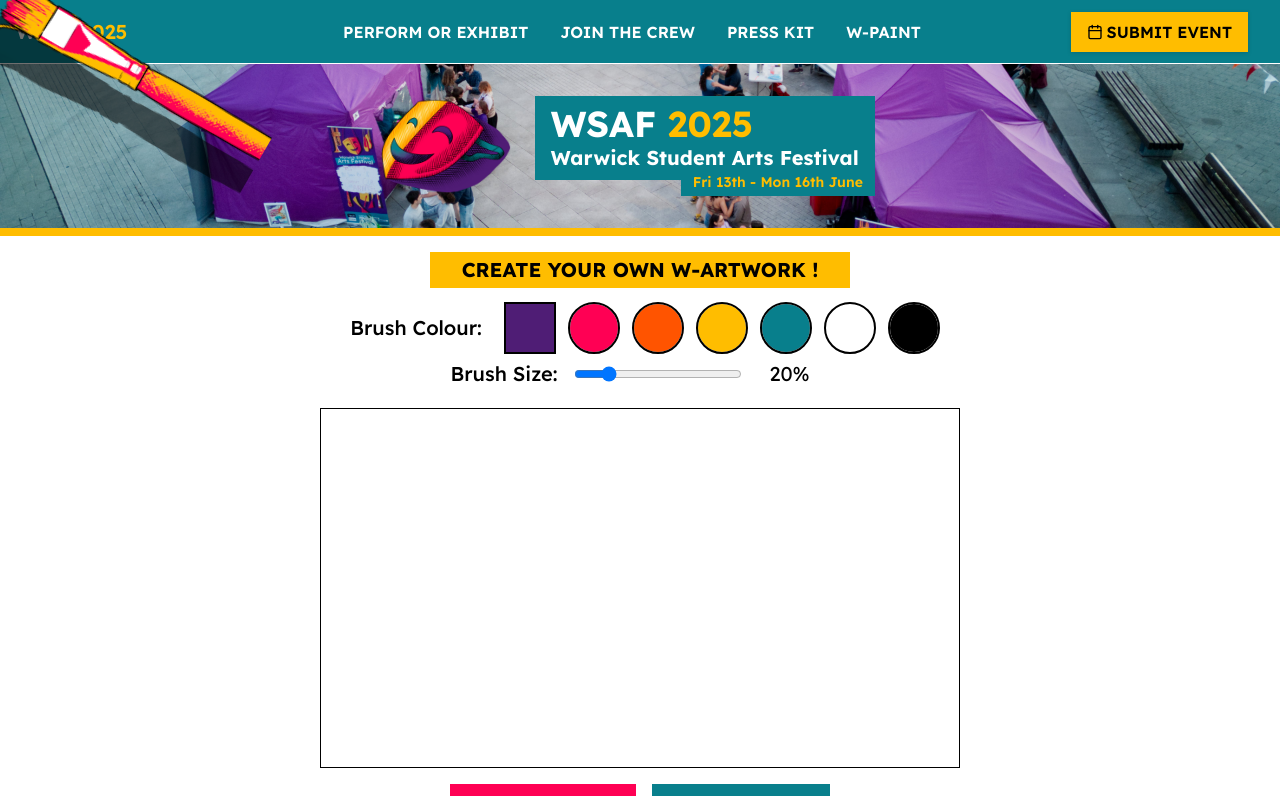
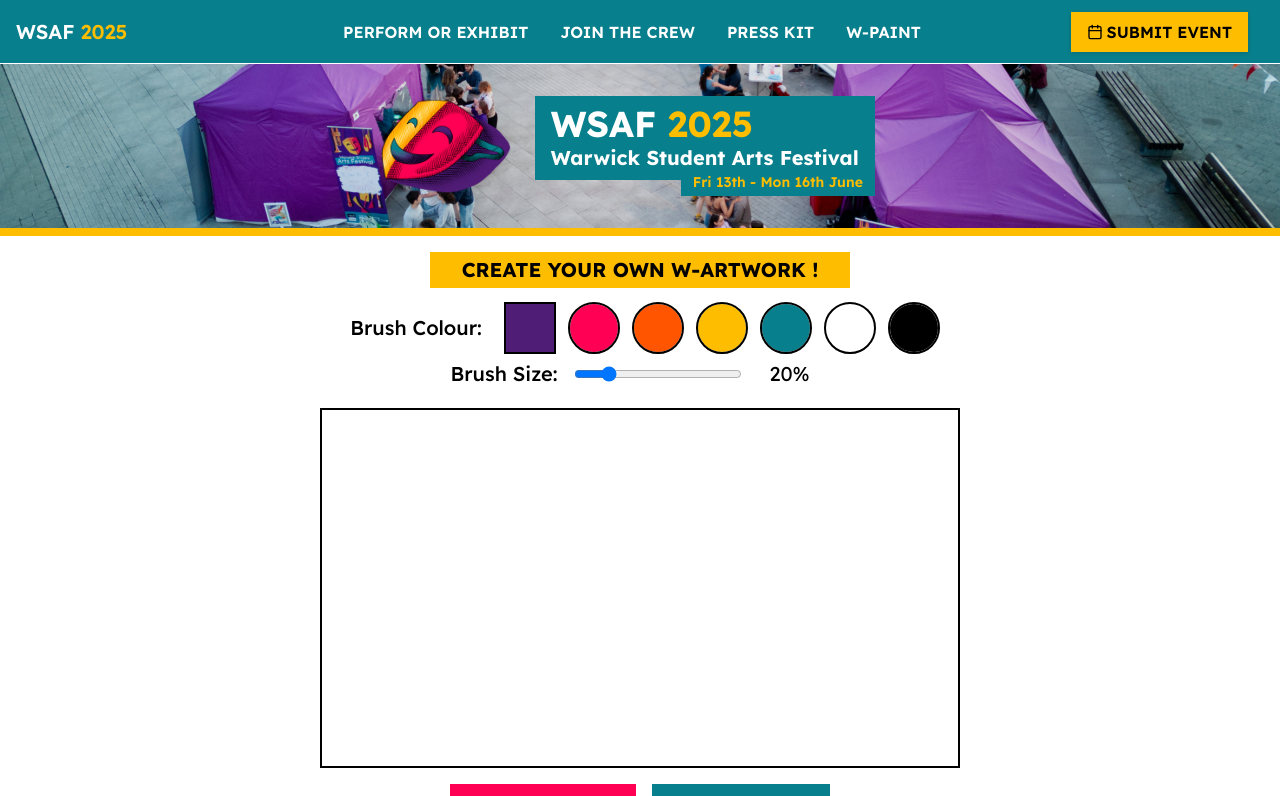
Before and after one commit to WarwickStudentArtsFestival/wsaf25-website, a Next.js app: page /wpaint in a window 1280 px wide. Shown: the top 796 px of the page. Built offline with nearby package versions, Linux system fonts and the light colour scheme.

Commit message:
paintbrush only show inside the canvas

```diff
--- a/src/app/wpaint/Canvas.tsx
+++ b/src/app/wpaint/Canvas.tsx
@@ -20,7 +20,7 @@ const Canvas: React.FC<CanvasProps> = ({ color, brushSize }) => {
     height: 0,
   });
 
-  const resizeCanvas = () => {
+  const resizeCanvas = React.useCallback(() => {
     if (canvasRef.current) {
       const canvas = canvasRef.current;
       const { clientWidth, clientHeight } = canvas;
@@ -29,23 +29,11 @@ const Canvas: React.FC<CanvasProps> = ({ color, brushSize }) => {
         canvasSize.height !== clientHeight
       ) {
         setCanvasSize({ width: clientWidth, height: clientHeight });
-        // Re-scale or re-draw the canvas content here if necessary
         canvas.width = clientWidth;
         canvas.height = clientHeight;
-        redrawCanvas();
       }
     }
-  };
-
-  const redrawCanvas = () => {
-    if (canvasRef.current) {
-      const canvas = canvasRef.current;
-      const ctx = canvas.getContext('2d');
-      if (ctx) {
-        // You can re-draw any persistent content here if needed
-      }
-    }
-  };
+  }, [canvasSize]);
 
   useEffect(() => {
     resizeCanvas();
@@ -54,7 +42,7 @@ const Canvas: React.FC<CanvasProps> = ({ color, brushSize }) => {
     return () => {
       window.removeEventListener('resize', resizeCanvas);
     };
-  }, [canvasSize]);
+  }, [resizeCanvas]);
 
   const getPosition = (e: React.MouseEvent | React.TouchEvent) => {
     if (!canvasRef.current) return { x: 0, y: 0 };
@@ -107,7 +95,7 @@ const Canvas: React.FC<CanvasProps> = ({ color, brushSize }) => {
   return (
     <canvas
       ref={canvasRef}
-      className="border border-black mt-5 mx-auto aspect-video w-full sm:w-1/2"
+      className="border border-black aspect-video w-full h-full"
       style={{ touchAction: 'none' }}
       onMouseDown={startDrawing}
       onMouseMove={draw}
--- a/src/app/wpaint/page.tsx
+++ b/src/app/wpaint/page.tsx
@@ -15,6 +15,7 @@ const PaintApp = () => {
   const [color, setColor] = useState<string>('#4f1d75');
   const [brushSize, setBrushSize] = useState<number>(40);
   const [cursorPos, setCursorPos] = useState({ x: 0, y: 0 });
+  const [isMouseInside, setIsMouseInside] = useState(false);
 
   const saveCanvas = () => {
     const canvas = document.querySelector('canvas') as HTMLCanvasElement;
@@ -43,7 +44,9 @@ const PaintApp = () => {
   }, []);
 
   return (
-    <div className="text-center relative sm:cursor-none">
+    <div
+      className={`text-center relative ${isMouseInside ? 'cursor-none' : 'cursor-default'}`}
+    >
       <PageHeader />
       <HighlightedHeading text="Create your own W-ARTWORK !" />
       <div>
@@ -53,7 +56,14 @@ const PaintApp = () => {
           onBrushSizeChange={setBrushSize}
         />
       </div>
+
+      <div
+        onMouseEnter={() => setIsMouseInside(true)}
+        onMouseLeave={() => setIsMouseInside(false)}
+        className="border border-black mt-5 mx-auto aspect-video w-full sm:w-1/2"
+      >
         <Canvas color={color} brushSize={brushSize} />
+      </div>
 
       <div className="p-4 justify-center flex gap-4 mx-auto">
         <ActionButton
@@ -70,6 +80,7 @@ const PaintApp = () => {
         />
       </div>
 
+      {isMouseInside && (
         <Image
           src={Paintbrush}
           alt="Paintbrush"
@@ -83,6 +94,7 @@ const PaintApp = () => {
             rotate: '120deg',
           }}
         />
+      )}
     </div>
   );
 };
```
Lines whose indentation alone changed are shown as unchanged.
